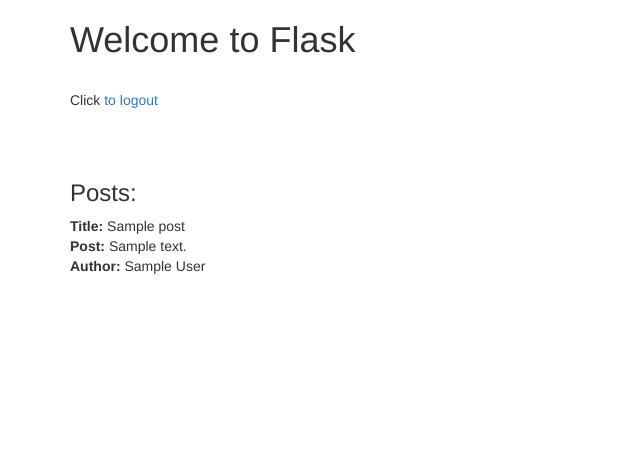
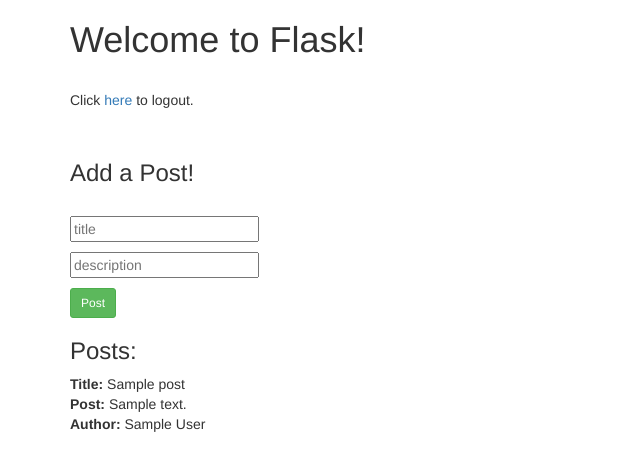
Before and after one commit to kevlab/discover_flask, a Flask app: page / in a window 1280 px wide. Shown: the top 471 px of the page, without its empty margins (0-640 px from the left). Run offline with Flask 2, Linux system fonts and the light colour scheme; a user stored in the database is signed in; tables that the repository leaves empty hold one stand-in row (values such as "Sample post"); some libraries are stand-ins or nearby versions.

Commit message:
add messaging system on home allowing users to add posts

```diff
--- /dev/null
+++ b/project/home/forms.py
@@ -0,0 +1,9 @@
+from flask_wtf import Form
+from wtforms import StringField
+from wtforms.validators import DataRequired, Length
+
+
+class MessageForm(Form):
+    title = StringField('Title', validators=[DataRequired()])
+    description = StringField('Description',
+                             validators=[DataRequired(), Length(max=150)])
--- a/project/home/templates/index.html
+++ b/project/home/templates/index.html
@@ -1,14 +1,46 @@
 {% extends "base.html" %}
 {% block content %}
-<h1>Welcome to Flask</h1>
+
+<h1>Welcome to Flask!</h1>
 <br>
-<p>Click <a href="/logout"> to logout</a></p>
-<br><br>
+<p>Click <a href="/logout">here</a> to logout.</p>
+<br>
+
+<!-- post form -->
+<h3>Add a Post!</h3>
+<br>
+<form class="form-message" role="form" method="post" action="/">
+  {{ form.csrf_token }}
+  <p>
+    {{ form.title(placeholder="title") }}
+    <span class="error">
+      {% if form.title.errors %}
+        {% for error in form.title.errors %}
+          {{ error }}
+        {% endfor %}
+      {% endif %}
+    </span>
+  </p>
+  <p>
+  {{ form.description(placeholder="description") }}
+    <span class="error">
+      {% if form.description.errors %}
+        {% for error in form.description.errors %}
+          {{ error }}
+        {% endfor %}
+      {% endif %}
+    </span>
+  </p>
+  <button class="btn btn-sm btn-success" type="submit">Post</button>
+</form>
+
+<!-- All posts -->
 <h3>Posts:</h3>
 {% for post in posts %}
   <strong>Title:</strong> {{ post.title }} <br>
   <strong>Post:</strong> {{ post.description }} <br>
-  <strong>Author:</strong> {{ post.author.name }} <br>
-  <br>
+  <strong>Author:</strong> {{ post.author.name }} <br> <!-- works because of the backref in models.py-->
+<br>
 {% endfor %}
+
 {% endblock %}
--- a/project/home/views.py
+++ b/project/home/views.py
@@ -1,18 +1,33 @@
 from project import db
 from project.models import BlogPost
-from flask import render_template, Blueprint
-from flask.ext.login import login_required
+from flask import render_template, Blueprint, redirect, url_for, request, flash
+from flask.ext.login import login_required, current_user
+from forms import MessageForm
 
 home_blueprint = Blueprint(
     'home', __name__,
     template_folder='templates')
 
 
-@home_blueprint.route('/')
+@home_blueprint.route('/', methods=['GET', 'POST'])
 @login_required
 def home():
-    posts = db.session.query(BlogPost).all()
-    return render_template('index.html', posts=posts)
+    error = None
+    form = MessageForm(request.form)
+    if form.validate_on_submit():
+        new_message = BlogPost(
+            form.title.data,
+            form.description.data,
+            current_user.id
+        )
+        db.session.add(new_message)
+        db.session.commit()
+        flash('New entry was successfully posted. Thanks.')
+        return redirect(url_for('home.home'))
+    else:
+        posts = db.session.query(BlogPost).all()
+        return render_template(
+            'index.html', posts=posts, form=form, error=error)
 
 
 @home_blueprint.route('/welcome')
--- a/project/models.py
+++ b/project/models.py
@@ -14,9 +14,10 @@
     description = db.Column(db.String, nullable=False)
     author_id = db.Column(db.Integer, ForeignKey('users.id'))
 
-    def __init__(self, title, description):
+    def __init__(self, title, description, author_id):
         self.title = title
         self.description = description
+        self.author_id = author_id
 
     def __repr__(self):
         return '{}-{}'.format(self.title, self.description)
```
